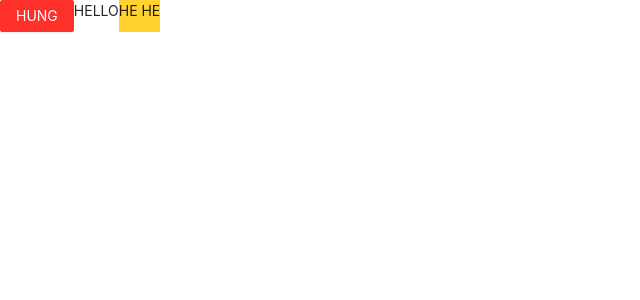
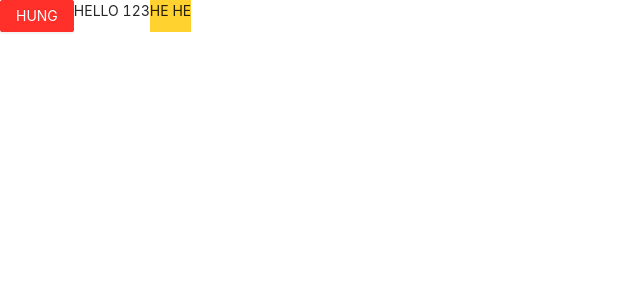
Before and after one commit to vanhung88/antd4-designSystem, a React (Vite) app: page / in a window 1280 px wide. Shown: the top 300 px of the page, without its empty margins (0-640 px from the left). Built offline with nearby package versions, Linux system fonts and the light colour scheme.

Commit message:
add text 123

```diff
--- a/src/App.tsx
+++ b/src/App.tsx
@@ -5,7 +5,7 @@ function App() {
   return (
     <div className='flex justify-items-center w-full'>
       <Button type="primary">HUNG</Button>
-      HELLO
+      HELLO 123
       <div className='text-primary bg-amber-300'>HE HE</div>
     </div>
   )
```
Also changed, not shown: 1 other file (tests, documents, lock files or other folders).
